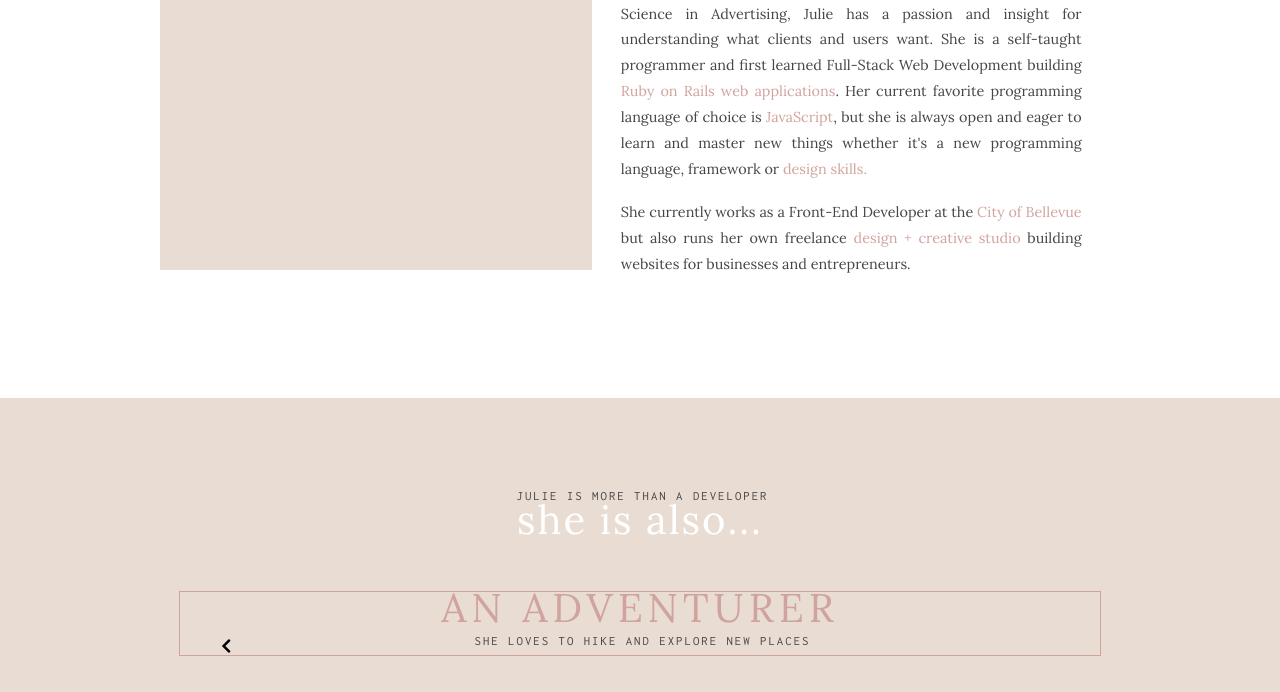
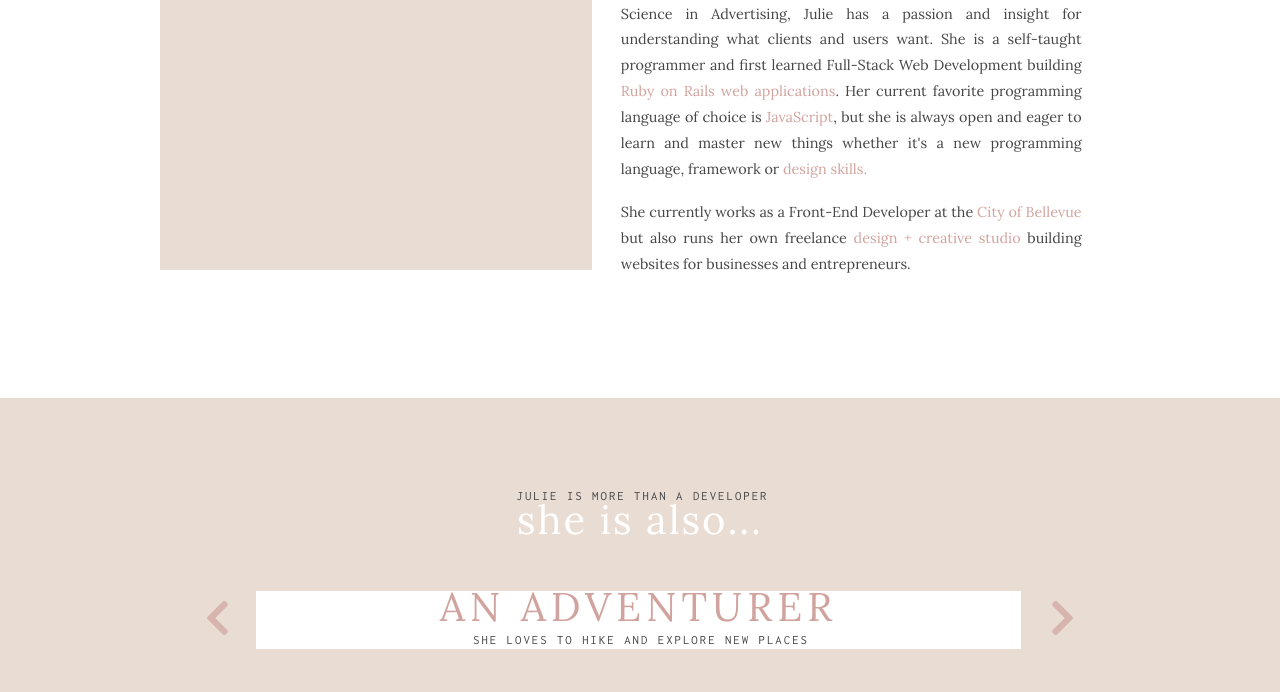
Before and after one commit to jspark721/jspark721.github.io, a website: page about/index.html in a window 1280 px wide. Shown: the part 322-1014 px from the top of the page. Drawn offline with Linux system fonts and the light colour scheme.

Commit message:
add slideshow javascript

```diff
--- a/about/index.html
+++ b/about/index.html
@@ -40,17 +40,32 @@
       <p class="p-caps">julie is more than a developer</p>
       <h2>she is also...</h2>
       <div class="list-carousel">
-        <div class="carousel-left"><i class="fas fa-chevron-left"></i></div>
+        <div class="carousel-left"><i id="previous" class="fas fa-chevron-left"></i></div>
         <div class="carousel-middle">
-          <h2>an adventurer</h2>
-          <p class="p-caps">she loves to hike and explore new places</p>
+          <div class="slideshow">
+            <div class="slide show">
+              <h2>an adventurer</h2>
+              <p class="p-caps">she loves to hike and explore new places</p>
+            </div>
+            <div class="slide">
+              <h2>a photographer</h2>
+            </div>
+          </div>
+          <!-- <div class="carousel-items">
+            <div class="carousel-item1">
+              <h2>an adventurer</h2>
+              <p class="p-caps">she loves to hike and explore new places</p>
+            </div>
+          </div> -->
         </div>
-        <div class="carousel-right"></div>
+        <div class="carousel-right"><i id="next" class="fas fa-chevron-right"></i></div>
       </div>
     </div>
   </section>
     <!-- <h3>Based out of Seattle, WA with her husband Brent and their lovable cute dog named Harvey (follow him on <a>Instagram</a>)</h3> -->
-
+    <!-- <script src="../js/anime.min.js"></script>
+    <script src="../js/script.js"></script> -->
+    <script src="../js/slideshow.js"></script>
 </body>
 
 </html>
--- a/css/pages.scss
+++ b/css/pages.scss
@@ -81,6 +81,7 @@
   margin-top: 7%;
   position: relative;
   width: 72%;
+  height: 100%;
   max-width: 1400px;
   text-align: center;
   h2 {
@@ -93,7 +94,6 @@
 }
 .list-carousel {
   margin-top: 5%;
-  border: 1px solid $secondary;
   display: flex;
   flex-wrap: nowrap;
   h2 {
@@ -105,8 +105,40 @@
 }
 .carousel-left, .carousel-right {
   width: 10%;
-  margin-top: 5%;
+  margin-top: 7px;
+  i {
+    font-size: 2.5em;
+    color: rgba($secondary, .7);
+    cursor: pointer;
+    &:hover {
+      color: rgba($white, .5);
+      transition: $ease;
+    }
+  }
 }
 .carousel-middle {
-  width: 80%;
+  width: 100%;
+  height: 100px;
 }
+
+.slideshow {
+  margin: 0;
+  width: 100%;
+  height: 100%;
+}
+
+.slide {
+  position: absolute;
+  background: $white;
+  margin: 0;
+  width: 83%;
+  text-align: center;
+  opacity: 0;
+  z-index: 1;
+  transition: opacity 1s;
+}
+
+.show {
+  opacity: 1;
+  z-index: 2;
+}
--- /dev/null
+++ b/js/slideshow.js
@@ -0,0 +1,27 @@
+let slides = document.querySelectorAll('.slideshow .slide');
+let currentSlide = 0;
+let next = document.getElementById('next');
+let previous = document.getElementById('previous');
+
+function goToSlide(n) {
+  slides[currentSlide].className = 'slide';
+  currentSlide = (n + slides.length)%slides.length;
+  slides[currentSlide].className = 'slide show';
+}
+
+function nextSlide() {
+  goToSlide(currentSlide + 1);
+}
+
+function previousSlide() {
+  goToSlide(currentSlide - 1);
+}
+
+next.onclick = function() {
+  nextSlide();
+  console.log('next button clicked');
+}
+
+previous.onclick = function() {
+  previousSlide();
+}
```
Also changed, not shown: css/pages.css, css/style.css.
